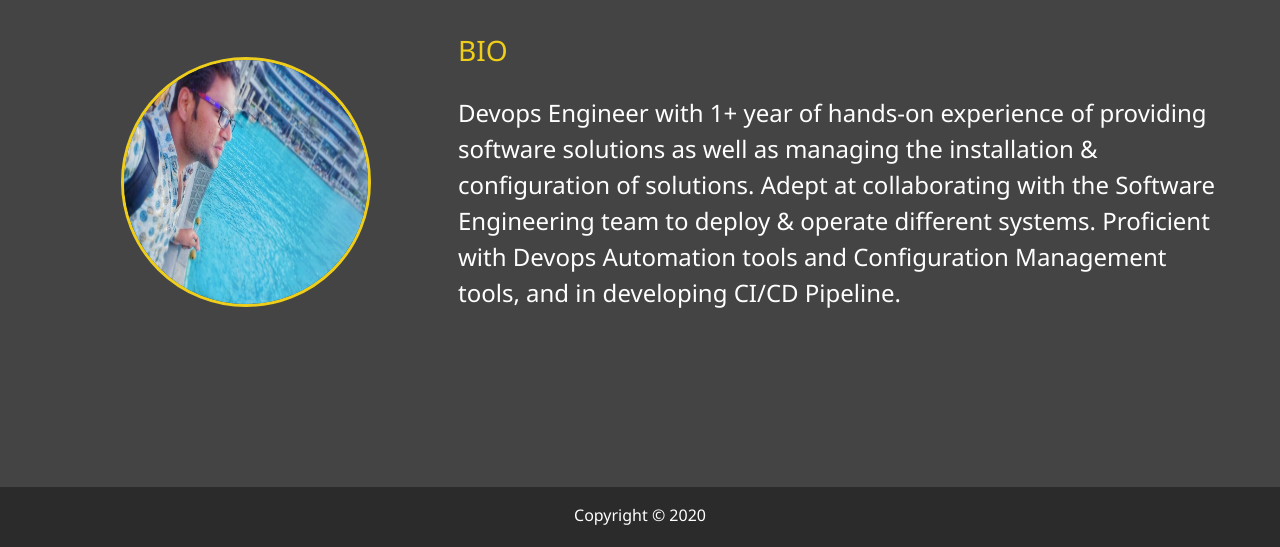
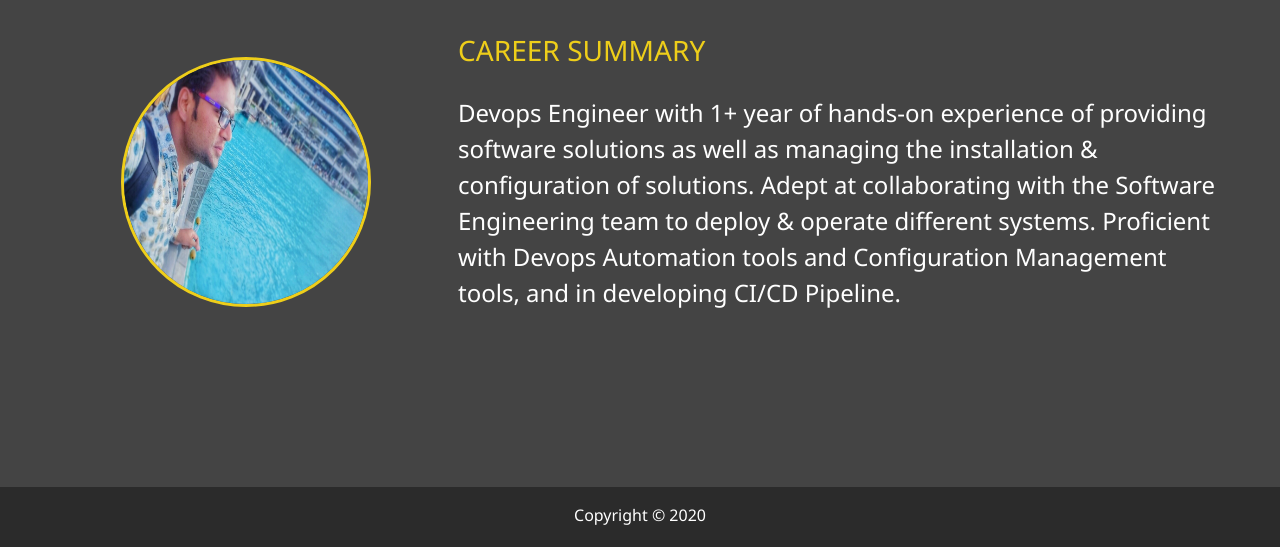
Before and after one commit to muzafferjoya/muzaffarkhan, a website: page about.html in a window 1280 px wide. Shown: the part 253-800 px from the top of the page. Drawn offline with Linux system fonts and the light colour scheme.

Commit message:
new commit

```diff
--- a/about.html
+++ b/about.html
@@ -66,7 +66,7 @@
       <img src="img/mk.jpg" alt="Khan" class="bio-image" width="250" height="250">
 
       <div class="bio">
-        <h3 class="text-secondary">BIO</h3>
+        <h3 class="text-secondary">CAREER SUMMARY</h3>
         <p>
            Devops Engineer with 1+ year of
 hands-on experience of providing
```
